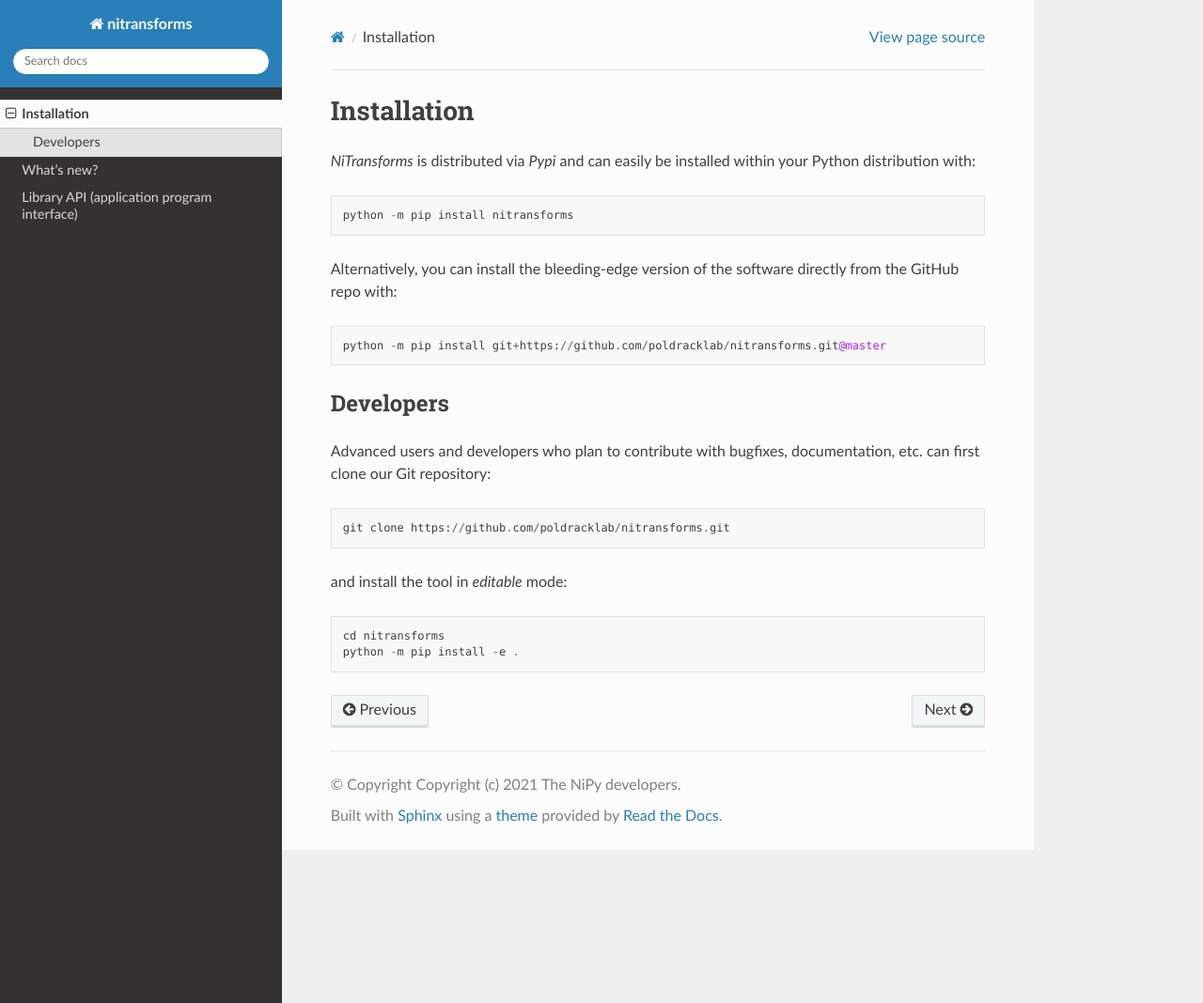
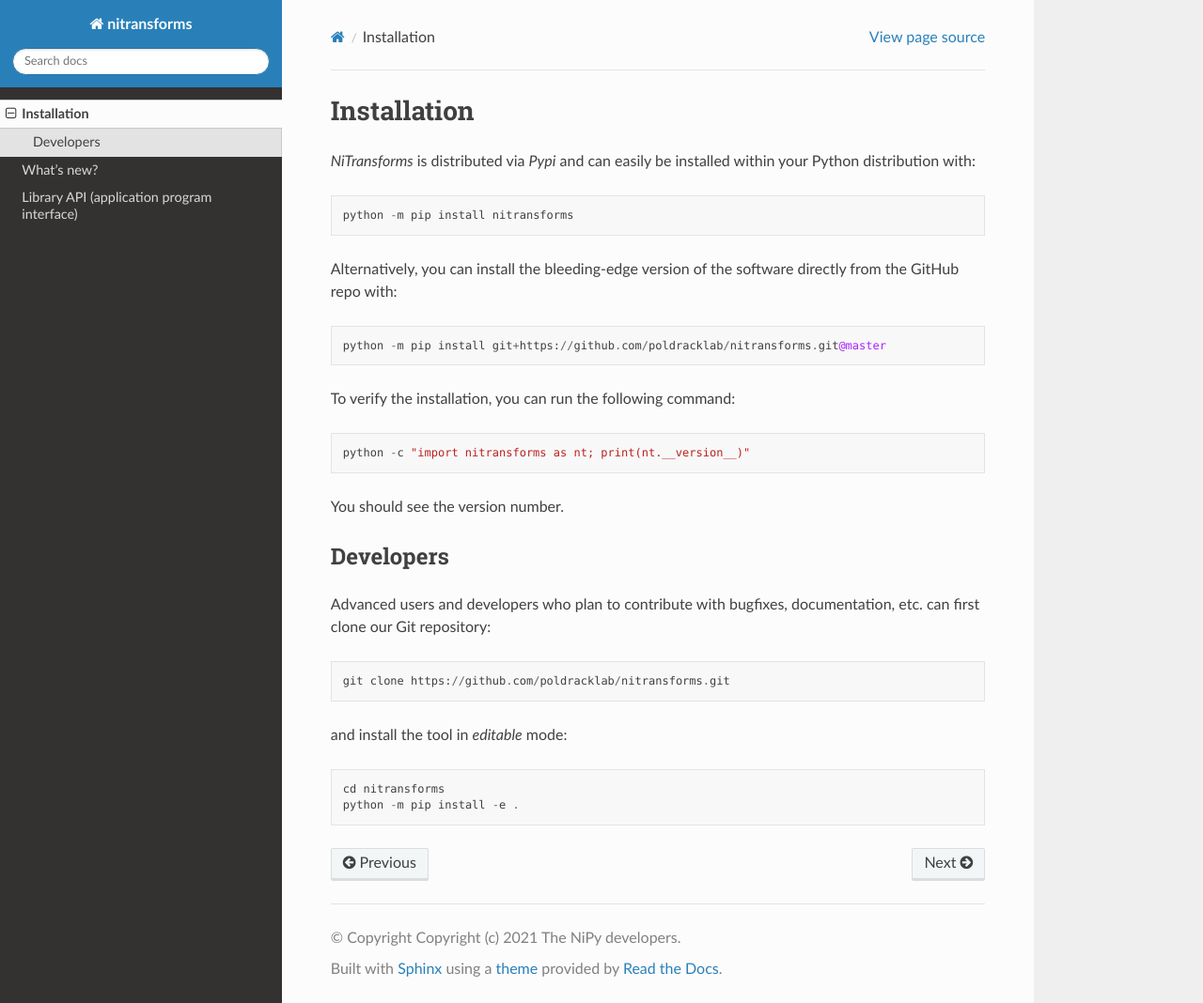
Before and after one commit to nipy/nitransforms, a Sphinx documentation site: the page built from docs/installation.rst, in a window 1280 px wide and 1068 px high. Shown: the whole window at 94% size. Built offline with Sphinx 7.4.7 and the Read the Docs theme 2.0.0, drawn with Linux system fonts in a browser that asks for light colours; the version number could not be read and is left out.

Commit message:
DOC: Add installation verification

```diff
--- a/docs/installation.rst
+++ b/docs/installation.rst
@@ -9,6 +9,12 @@
 directly from the GitHub repo with::
 
   python -m pip install git+https://github.com/poldracklab/nitransforms.git@master
+
+To verify the installation, you can run the following command::
+
+  python -c "import nitransforms as nt; print(nt.__version__)"
+
+You should see the version number.
 
 Developers
 ----------
```
